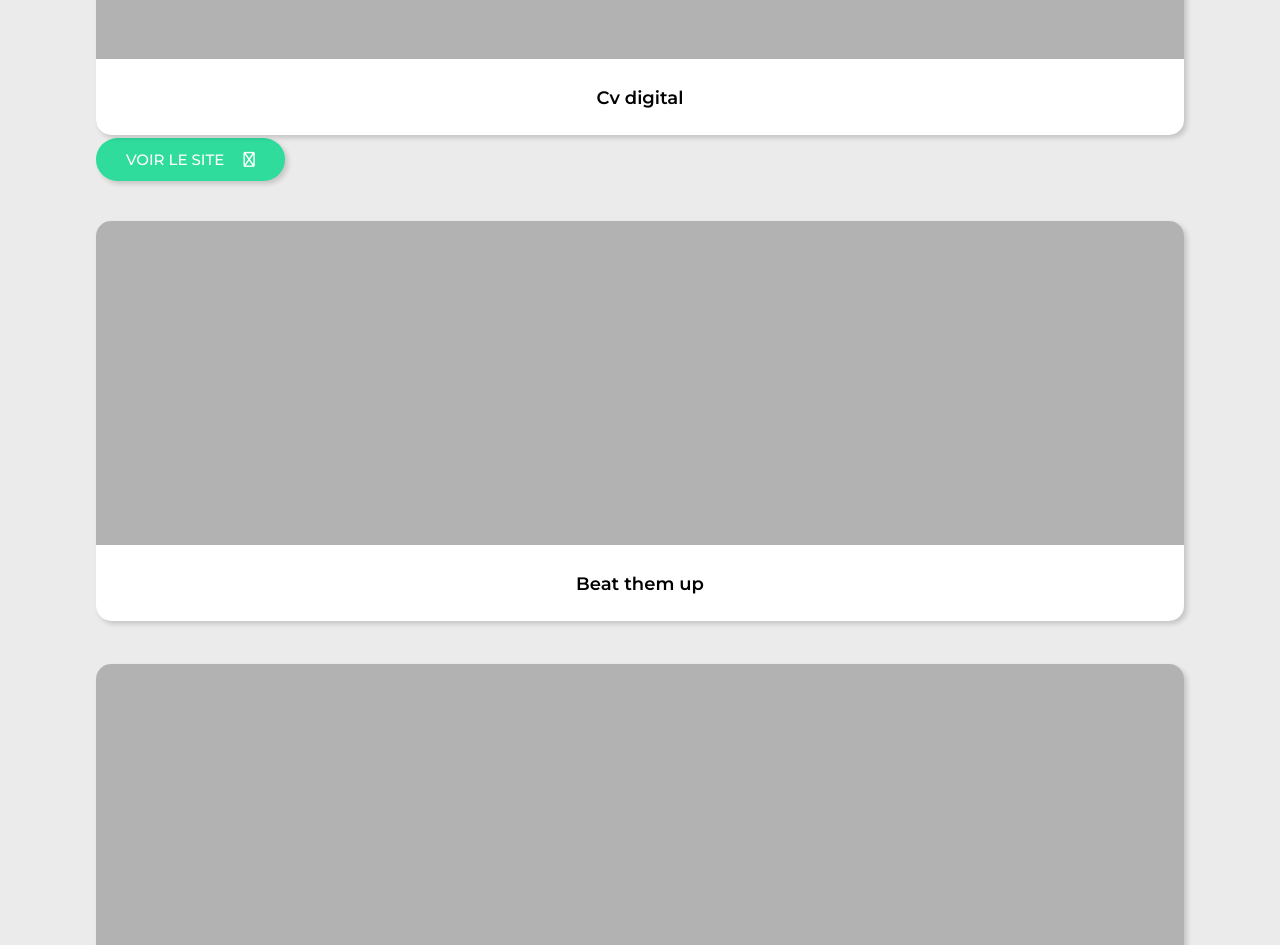
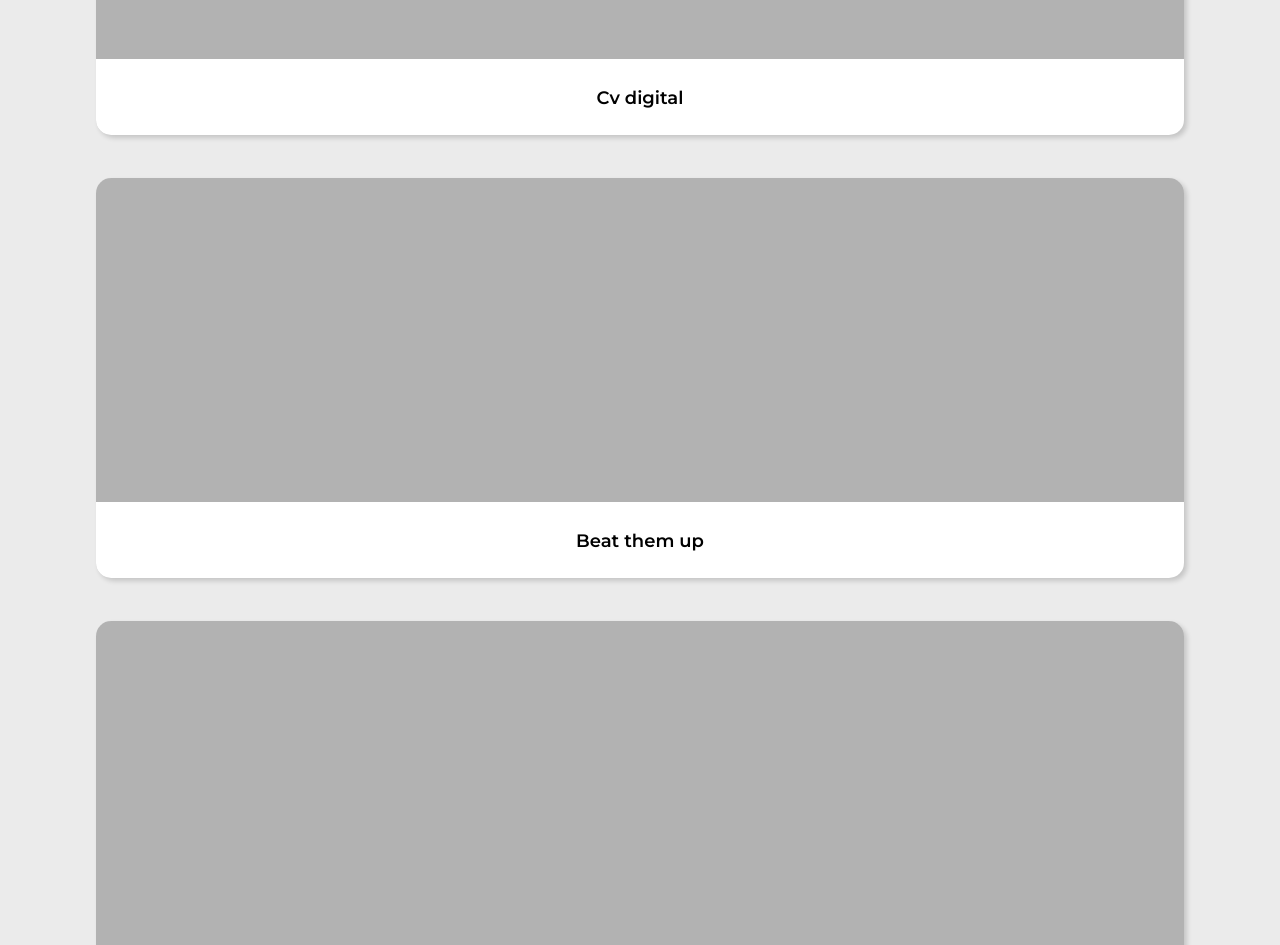
Before and after one commit to Tatiana-pct/cvtatianapoquet, a plain HTML site: page index.html in a window 1280 px wide. Shown: the part 7720-8665 px from the top of the page. Drawn offline with nearby package versions, Linux system fonts and the light colour scheme.

Commit message:
Update index.html

```diff
--- a/index.html
+++ b/index.html
@@ -687,8 +687,6 @@
             </div>
           </div>
 
-          <a href="https://tatiana-pct.github.io/cafe-florette/" target="_blank" ><button> Voir le site <i class="far fa-angle-right"></i></button ></a>
-
           <div class="item project" id="projetbeatthemup">
             <div class="image-box"></div>
             <div class="overlay">
```
